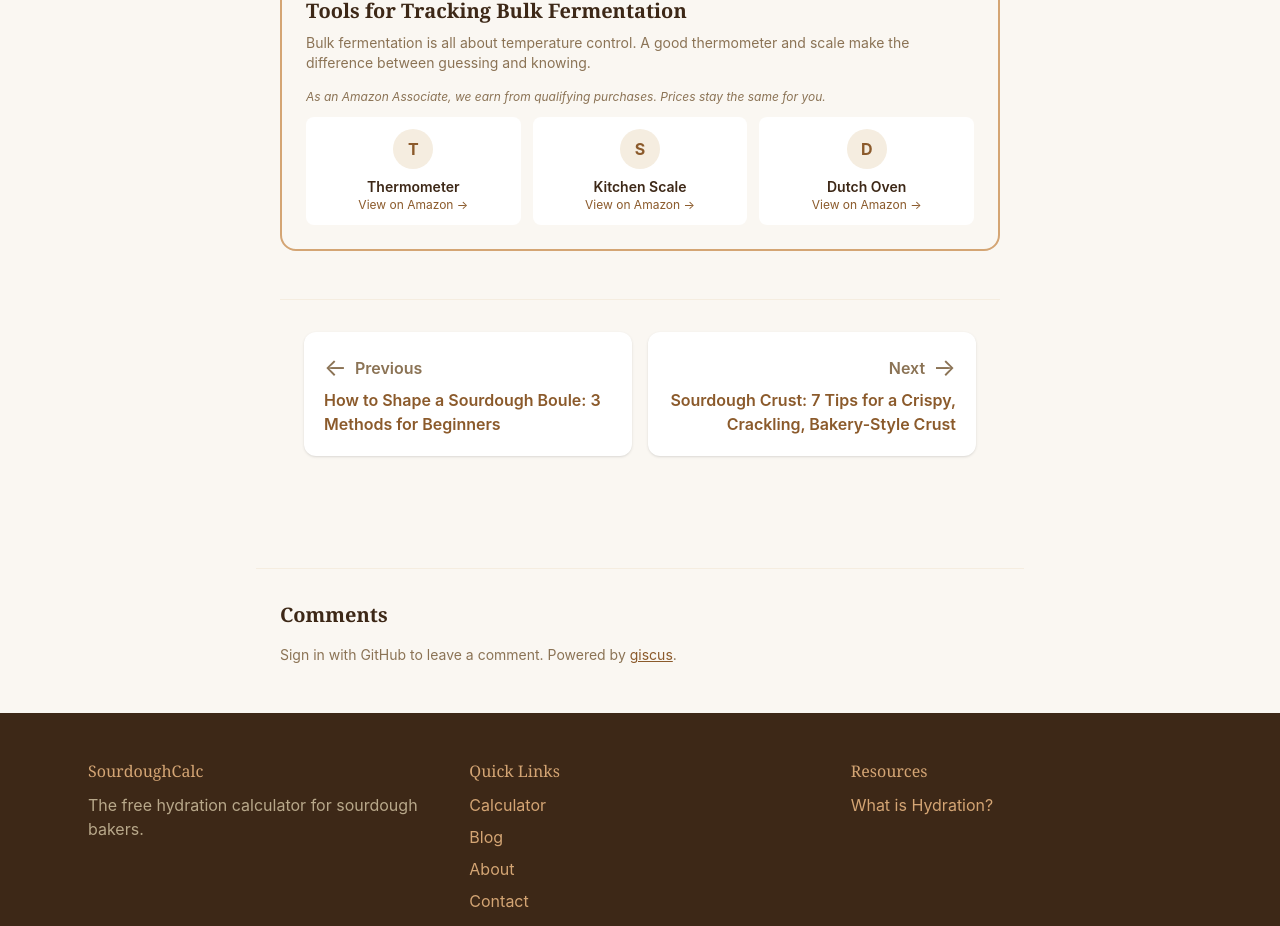
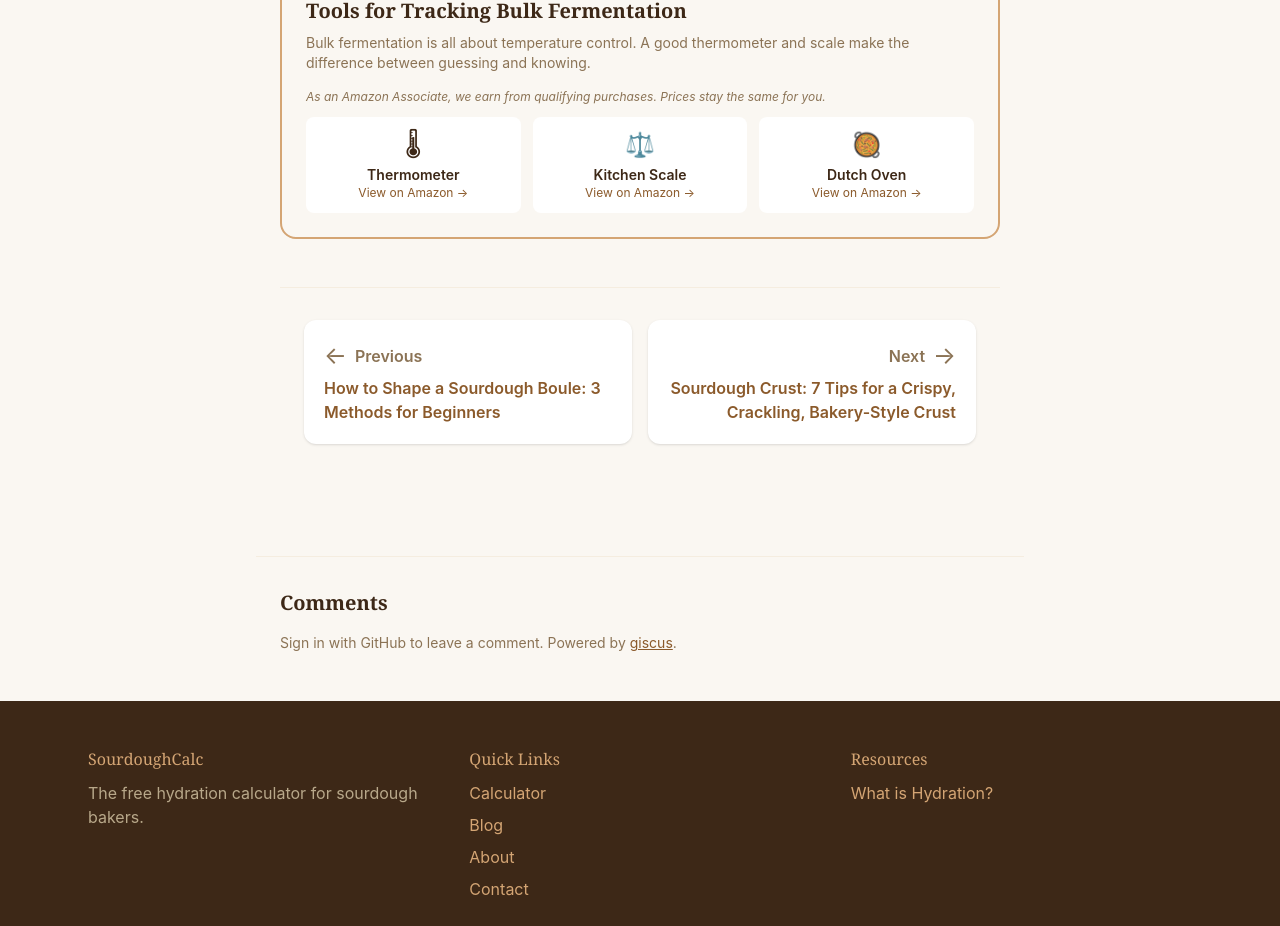
Before and after one commit to TZ005/sourdough-calculator, a Next.js app: page /blog/bulk-fermentation in a window 1280 px wide. Shown: the part 3656-4582 px from the top of the page. Built offline with nearby package versions, Linux system fonts and the light colour scheme.

Commit message:
fix: restore original emoji icons on bulk fermentation tool cards

```diff
--- a/app/blog/bulk-fermentation/page.tsx
+++ b/app/blog/bulk-fermentation/page.tsx
@@ -275,7 +275,7 @@ export default function BulkFermentation() {
             aria-label="View ThermoPro TP19 Thermometer on Amazon"
             className="block p-3 bg-white rounded-lg text-center hover:shadow transition-shadow"
           >
-            <div className="w-10 h-10 mx-auto mb-2 rounded-full bg-brand-tan text-brand-brown font-bold flex items-center justify-center">T</div>
+            <div className="text-2xl mb-1">🌡</div>
             <div className="font-semibold text-sm text-brand-dark">Thermometer</div>
             <div className="text-xs text-brand-brown">View on Amazon →</div>
           </AffiliateLink>
@@ -286,7 +286,7 @@ export default function BulkFermentation() {
             aria-label="View Etekcity Kitchen Scale on Amazon"
             className="block p-3 bg-white rounded-lg text-center hover:shadow transition-shadow"
           >
-            <div className="w-10 h-10 mx-auto mb-2 rounded-full bg-brand-tan text-brand-brown font-bold flex items-center justify-center">S</div>
+            <div className="text-2xl mb-1">⚖️</div>
             <div className="font-semibold text-sm text-brand-dark">Kitchen Scale</div>
             <div className="text-xs text-brand-brown">View on Amazon →</div>
           </AffiliateLink>
@@ -297,7 +297,7 @@ export default function BulkFermentation() {
             aria-label="View Lodge Dutch Oven on Amazon"
             className="block p-3 bg-white rounded-lg text-center hover:shadow transition-shadow"
           >
-            <div className="w-10 h-10 mx-auto mb-2 rounded-full bg-brand-tan text-brand-brown font-bold flex items-center justify-center">D</div>
+            <div className="text-2xl mb-1">🥘</div>
             <div className="font-semibold text-sm text-brand-dark">Dutch Oven</div>
             <div className="text-xs text-brand-brown">View on Amazon →</div>
           </AffiliateLink>
```
